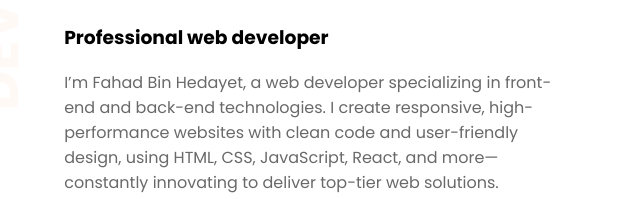
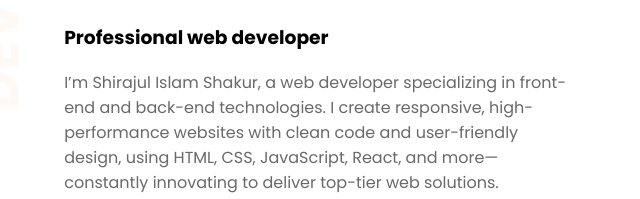
Before and after one commit to shakurShirajul/sample-task, a plain HTML site: page index.html in a window 1280 px wide. Shown: the part 272-471 px from the top of the page, 51-691 px from the left. Drawn offline with Linux system fonts and the light colour scheme.

Commit message:
name Updated

```diff
--- a/index.html
+++ b/index.html
@@ -15,7 +15,7 @@
                 <h1>Welcome to</h1>
         <h1><span class="blue-highlight">Fahad's</span> PORTFOLIO</h1>
         <h3>Professional web developer</h3>
-        <p>I’m Fahad Bin Hedayet, a web developer specializing in front-end and back-end technologies. I create responsive, high-performance websites with clean code and user-friendly design, using HTML, CSS, JavaScript, React, and more—constantly innovating to deliver top-tier web solutions. </p>
+        <p>I’m Shirajul Islam Shakur, a web developer specializing in front-end and back-end technologies. I create responsive, high-performance websites with clean code and user-friendly design, using HTML, CSS, JavaScript, React, and more—constantly innovating to deliver top-tier web solutions. </p>
         <a class="link-button" target="_blank" href="https://www.linkedin.com/in/fahad-hedayet-75bbb734b">HIRE ME</a>
         </div>
         <div class="half-width">
```
